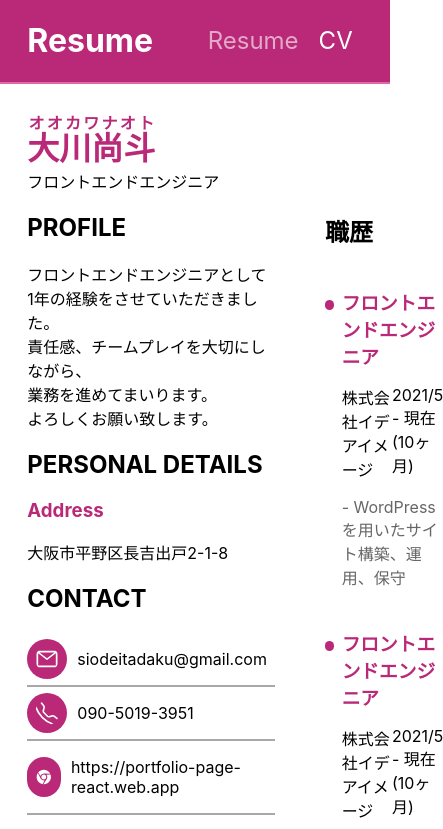
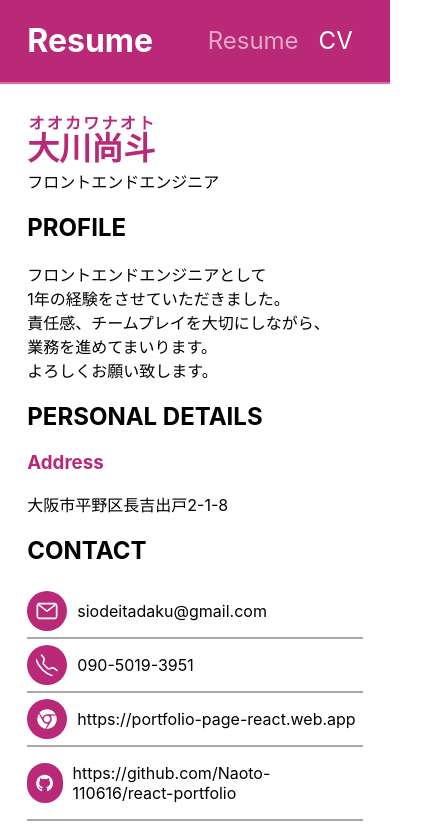
Before and after one commit to Naoto-110616/react-resume, a React (Create React App) app: page /resume in a window 390 px wide. Shown: the top 829 px of the page, 443 px wide, since content can reach past the window. Built offline with nearby package versions, Linux system fonts and the light colour scheme.

Commit message:
fix responsive

```diff
--- a/src/components/module/JobHistory/JobHistory.module.css
+++ b/src/components/module/JobHistory/JobHistory.module.css
@@ -1,4 +1,11 @@
 .job-history {
-	margin: 0 0 0 50px;
-	width: 60%;
+  margin: 0 0 0 50px;
+  width: 60%;
 }
+
+@media screen and (max-width: 767px) {
+  .job-history {
+    margin: 0;
+    width: 100%;
+  }
+}
--- a/src/components/pages/Resume/Resume.module.css
+++ b/src/components/pages/Resume/Resume.module.css
@@ -1,9 +1,14 @@
 .resume {
-	padding: 0 7%;
-	margin: 30px 0 0 0;
+  padding: 0 7%;
+  margin: 30px 0 0 0;
 }
 
 .self-info {
-	display: flex;
-	text-align: left;
+  display: flex;
+  text-align: left;
 }
+@media screen and (max-width: 767px) {
+  .self-info {
+    display: inline;
+  }
+}
```
Also changed, not shown: 1 other file (tests, documents, lock files or other folders).
